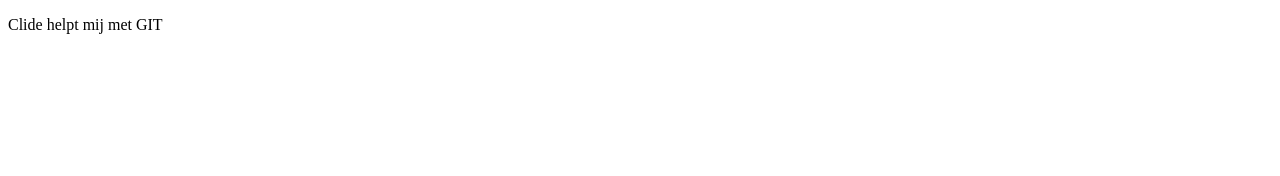
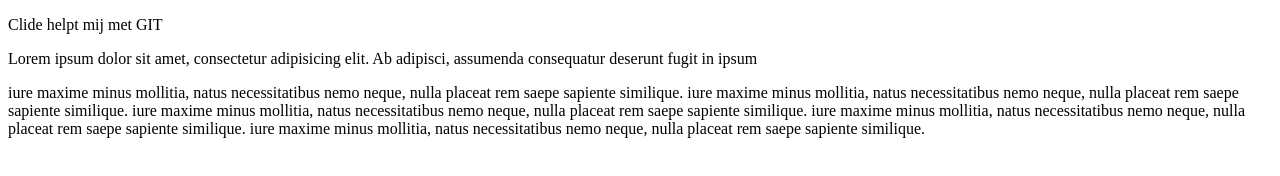
Before and after one commit to JermainVonk/practice, a plain HTML site: page index.html in a window 1280 px wide. Drawn offline with Linux system fonts and the light colour scheme.

Commit message:
voor de 2e x doe ik maar wat

```diff
--- a/index.html
+++ b/index.html
@@ -6,5 +6,11 @@
 </head>
 <body>
 <p>Clide helpt mij met GIT</p>
+<p>Lorem ipsum dolor sit amet, consectetur adipisicing elit. Ab adipisci, assumenda consequatur deserunt fugit in ipsum
+   <p> iure maxime minus mollitia, natus necessitatibus nemo neque, nulla placeat rem saepe sapiente similique.
+    iure maxime minus mollitia, natus necessitatibus nemo neque, nulla placeat rem saepe sapiente similique.
+    iure maxime minus mollitia, natus necessitatibus nemo neque, nulla placeat rem saepe sapiente similique.
+    iure maxime minus mollitia, natus necessitatibus nemo neque, nulla placeat rem saepe sapiente similique.
+    iure maxime minus mollitia, natus necessitatibus nemo neque, nulla placeat rem saepe sapiente similique.</p>
 </body>
 </html>
```
